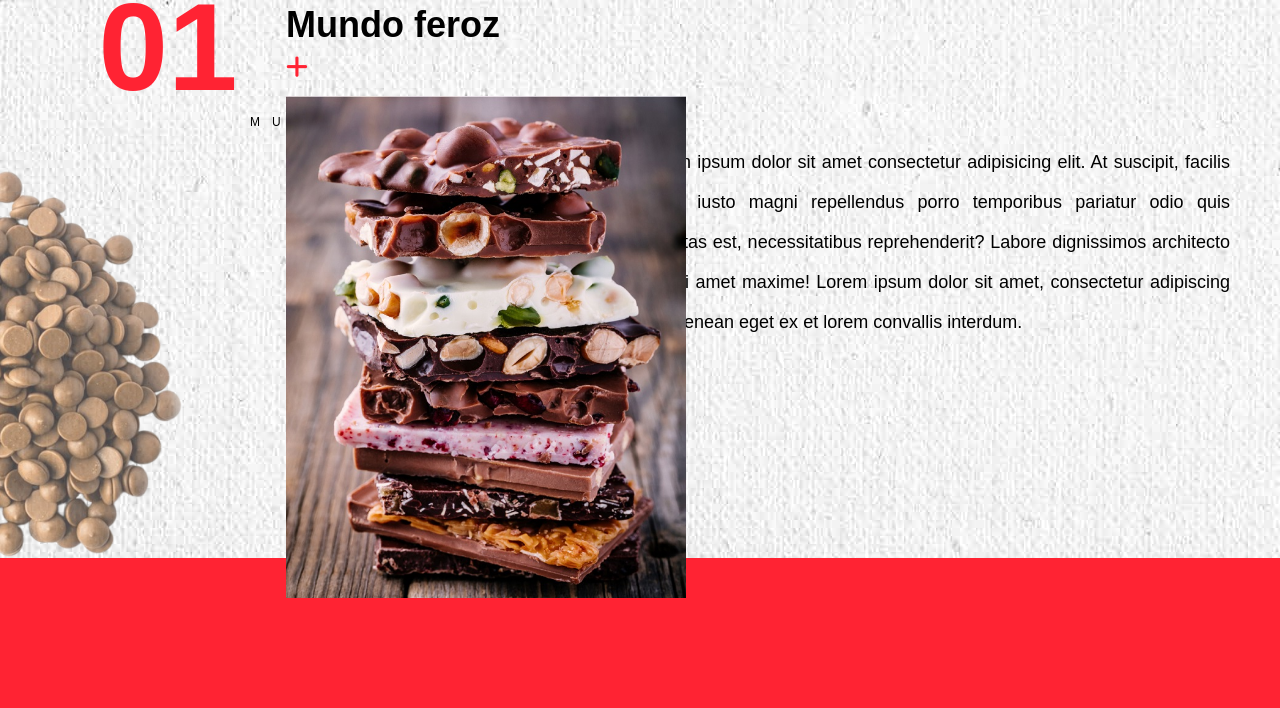
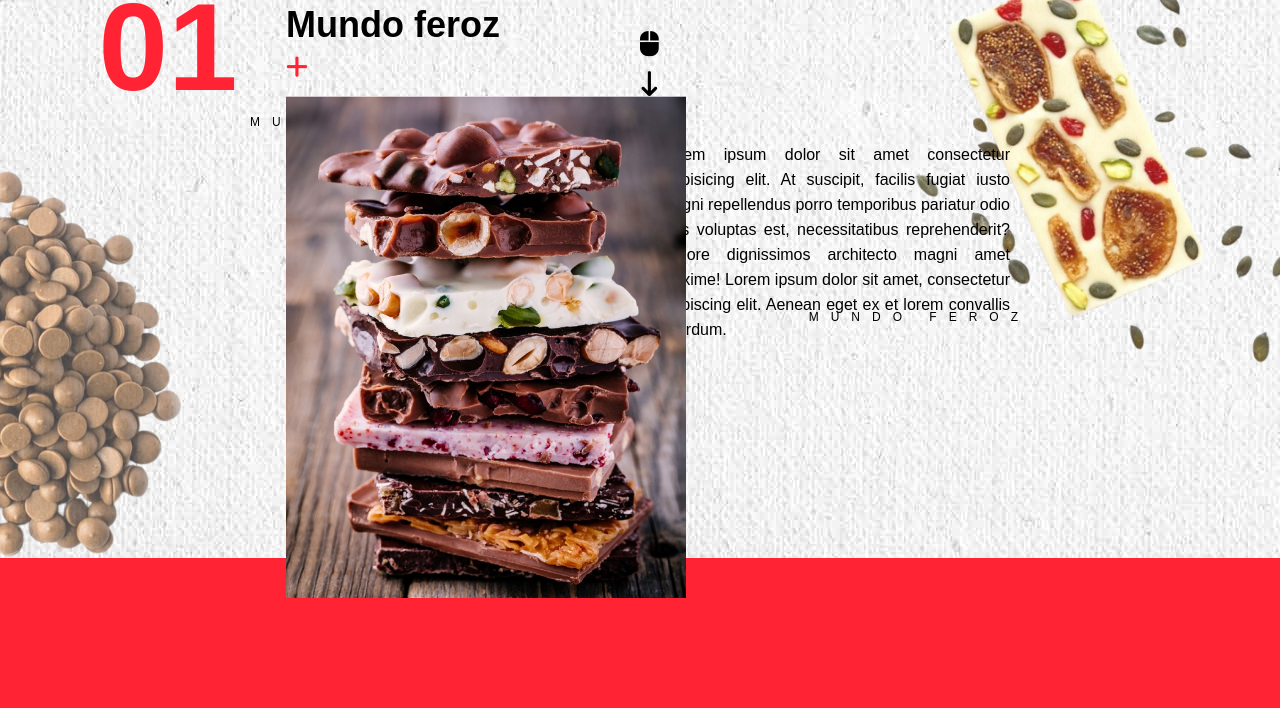
Before and after one commit to abhishekv10/swissstylechocolate, a plain HTML site: page index.html in a window 1280 px wide. Shown: the part 752-1460 px from the top of the page. Drawn offline with Linux system fonts and the light colour scheme.

Commit message:
Add files via upload

```diff
--- a/index.html
+++ b/index.html
@@ -76,7 +76,8 @@
       <li><a href="#page4">04</a></li>
       <li><a href="#page5">05</a></li>
     </ul>
-    <i class="fa-light fa-computer-mouse"></i>
+    <i class="fa-solid fa-computer-mouse why"></i>
+    <i class="fa-solid fa-arrow-down-long why"></i>
     <i class="fa-solid fa-arrow-left"></i>
     <img src="assets/banner-image.png" class="bnn" />
     <h1>
@@ -92,9 +93,9 @@
     <img
       src="assets/about-img-left.png" class="contimg1"
     />
-    <!-- <img
-      src="https://i.pinimg.com/originals/4b/d9/d5/4bd9d51cd88597d8dbb2cec67dcc4549.jpg" class="contimg2"
-    /> -->
+    <img
+      src="assets/about-img-right.png" class="contimg2"
+    />
     <div style="width: 20%">
       <span class="aboutside">MUNDO FEROZ</span>
       <span class="red3">01</span>
@@ -109,10 +110,10 @@
       style="
         justify-content: left;
         text-align: justify !important;
-        width: 50%;
+        width: 40%;
         display: flex;
         align-items: center;
-        line-height: 40px;
+        line-height: 25px;
       "
     >
       <p>
@@ -122,6 +123,7 @@
         architecto magni amet maxime! Lorem ipsum dolor sit amet, consectetur
         adipiscing elit. Aenean eget ex et lorem convallis interdum.
       </p>
+      <span class="aboutside1">MUNDO FEROZ</span>
     </div>
 
   </section>
--- a/style.css
+++ b/style.css
@@ -69,8 +69,7 @@ span.red1 {
   padding: 50px;
   /* background: #f2f2f2; */
   position: relative;
-  display: flex
-;
+  display: flex;
 }
 .content h2 {
   font-size: 36px;
@@ -78,10 +77,10 @@ span.red1 {
   float: left;
 }
 .content p {
-  font-size: 18px;
-  color: black;
-  max-width: 600px;
-  margin: 0 auto;
+  font-size: 16px;
+    color: black;
+    max-width: 350px;
+    margin: 0 20px;
 }
 .content img {
   max-width: 400px;
@@ -282,11 +281,10 @@ i.fa-solid.fa-arrow-right {
 
     a:hover {
       color: red !important;
-  }
+    }
 
     &:hover {
       transform: scale(1.5);
-
     }
   }
 
@@ -335,6 +333,16 @@ span.aboutside {
   left: 250px;
   color: black;
 }
+span.aboutside1 {
+  position: absolute;
+  top: 60%;
+  writing-mode: sideways-lr;
+  text-orientation: mixed;
+  font-size: 12px;
+  letter-spacing: 12px;
+  right: 250px;
+  color: black;
+}
 i.fa-solid.fa-plus {
   font-size: 14px;
 }
@@ -358,3 +366,22 @@ img.contimg1 {
   top: 35%;
   opacity: 0.7;
 }
+img.contimg2 {
+  position: absolute;
+  right: 0px;
+  top: -70px;
+  opacity: 0.9;
+  z-index: -1;
+}
+i.fa-solid.fa-computer-mouse.why {
+  position: absolute;
+  top: 98%;
+  font-size: 25px;
+  color: black;
+}
+i.fa-solid.fa-arrow-down-long.why {
+  position: absolute;
+  top: 103%;
+  font-size: 25px;
+  color: black;
+}
```
